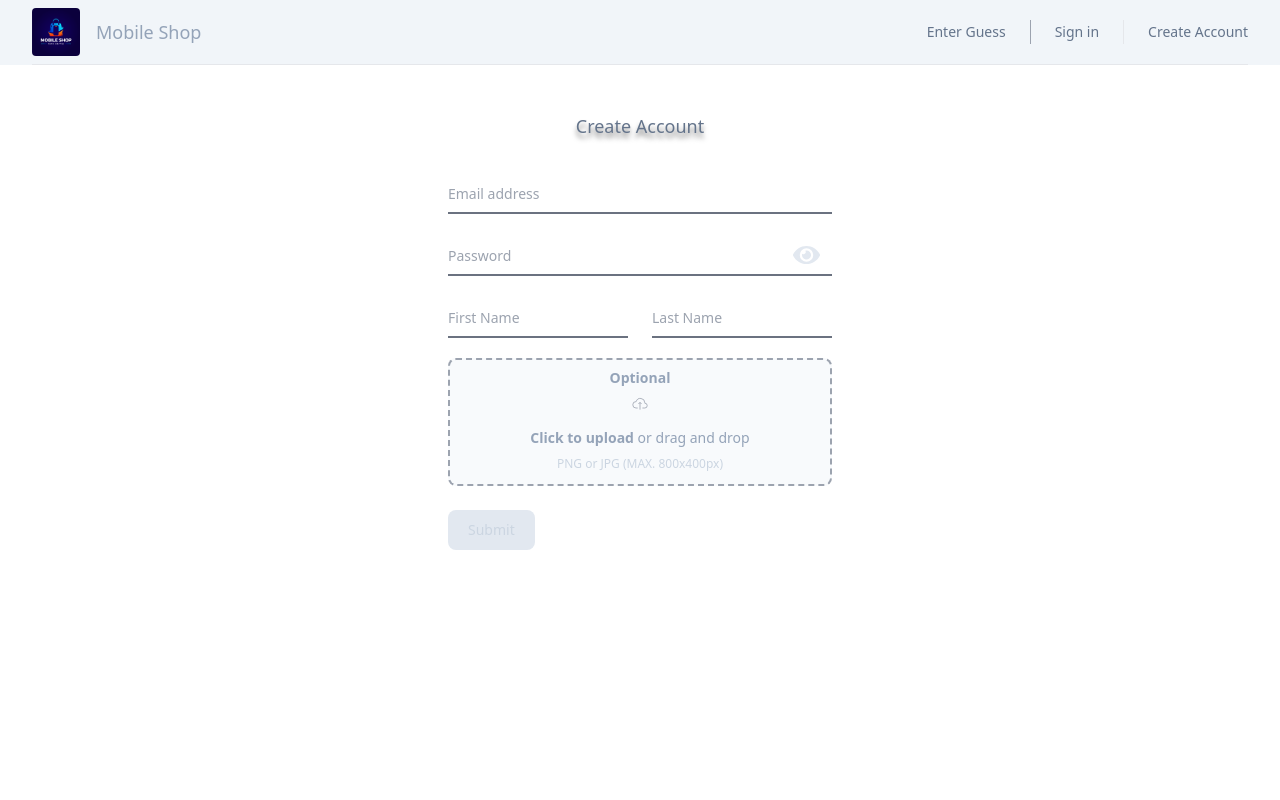
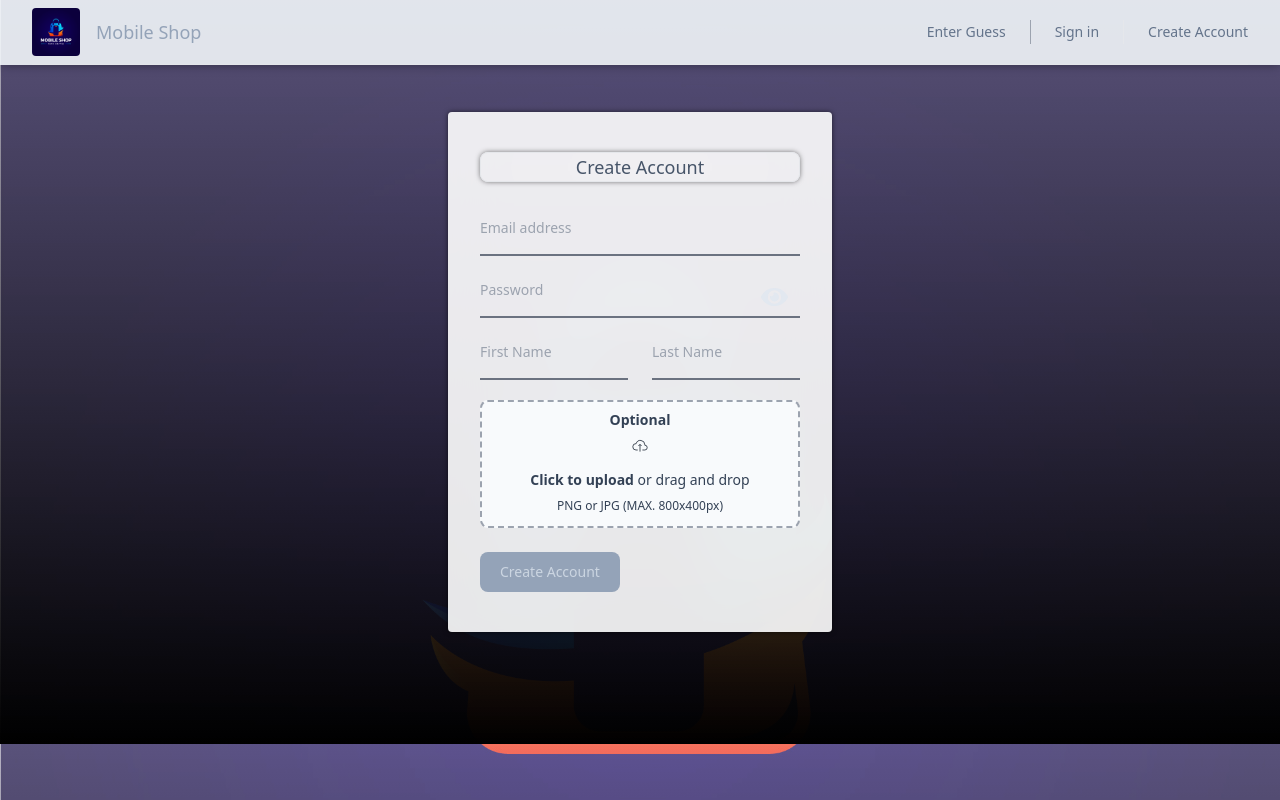
Before and after one commit to RaiderAlf/e-commerceFakeApi, a React (Vite) app: page /create in a window 1280 px wide. Built offline with nearby package versions, Linux system fonts and the light colour scheme; no server answers.

Commit message:
fixes styles

```diff
--- a/src/components/card.jsx
+++ b/src/components/card.jsx
@@ -157,7 +157,7 @@ const Card = (product) => {
                     </div>
                 </Dialog>
             </Transition>
-            <div key={product.id} className="group transition ease-in duration-150 cursor-pointer p-2 flex rounded border border-gray-100/50 flex-col justify-center items-center hover:underline [box-shadow:_0_0_10px_rgb(0_0_0_/_40%)] hover:shadow-[inset_0_0_10px_rgb(0_0_0_/_30%)]">
+            <div key={product.id} className="group bg-white transition ease-in duration-150 cursor-pointer p-2 flex rounded border border-gray-100/50 flex-col justify-center items-center [box-shadow:_0_0_10px_rgb(0_0_0_/_40%)] hover:shadow-[0_0_10px_rgb(0_0_0_/_90%)]">
                 <h3 className="mt-4 text-center text-sm font-medium text-gray-700">{product.title}</h3>
                 <div className="flex flex-col justify-center items-center aspect-h-1 h-56 aspect-w-1 w-full overflow-hidden rounded-lg xl:aspect-h-8 xl:aspect-w-7" onClick={openModal}>
                     <img
@@ -166,7 +166,7 @@ const Card = (product) => {
                         className="w-36 rounded-lg p-1"
                     />
                 </div>
-                <p className="mt-1 text-lg p-4 font-medium text-gray-900">$ {product.price}</p>
+                <p className="mt-1 text-lg p-4 font-medium text-gray-700">$ {product.price}</p>
                 {
                     user.firstname && (
                         <button onClick={() => handleCart(product)} className="px-6 py-2 transition ease-in duration-200 uppercase rounded-full hover:bg-gray-800 hover:text-white border border-gray-200 focus:outline-none">
--- a/src/components/createAccount.jsx
+++ b/src/components/createAccount.jsx
@@ -1,7 +1,8 @@
 //DEPENDENCIES
 import axios from "axios";
 //HOOKS
-import { useState } from "react";
+import { Dialog, Transition } from '@headlessui/react'
+import { Fragment, useState } from "react";
 import { useDispatch } from 'react-redux'
 import { useNavigate } from "react-router-dom";
 //ACTIONS
@@ -9,10 +10,26 @@ import { addUser, removeUser } from "../redux/actions";
 //COMPONENTS
 import NavBarLogin from "./navbarLogin"
 
+
+const axiosInstance = axios.create({
+    baseURL: import.meta.env.VITE_BASE_URL
+})
+
+
 const CreateAccount = () => {
 
     const navigate = useNavigate()
     const dispatch = useDispatch()
+
+    let [alertOpen, setAlertOpen] = useState(false)
+
+    function closeAlert() {
+        setAlertOpen(false)
+    }
+
+    function openAlert() {
+        setAlertOpen(true)
+    }
 
     const handleSubmit = (e) => {
 
@@ -22,8 +39,17 @@ const CreateAccount = () => {
 
         dispatch(removeUser())
 
-        axios.post('https://microservices-api.onrender.com/register', inputForm)
-            .then(data => dispatch(addUser(data.data)), navigate('/'))
+        axiosInstance.post('/register', inputForm)
+            .then(data => {
+                dispatch(addUser(data.data))
+                navigate('/')
+            })
+            .catch(error => {
+                setErrState({
+                    message: error.response.data.message
+                })
+                openAlert()
+            })
 
     };
 
@@ -36,6 +62,10 @@ const CreateAccount = () => {
         }
         setSeePass(false)
     }
+
+    const [errState, setErrState] = useState({
+        message: ""
+    })
 
     const [file, setFile] = useState();
 
@@ -56,7 +86,6 @@ const CreateAccount = () => {
     })
 
     const handlerForm = (e) => {
-        console.log(file)
         setInputForm({
             ...inputForm,
             [e.target.name]: e.target.value
@@ -65,15 +94,68 @@ const CreateAccount = () => {
 
     return (
         <>
+
+            <Transition appear show={alertOpen} as={Fragment}>
+                <Dialog as="div" className="fixed inset-0" onClose={closeAlert}>
+                    <Transition.Child
+                        as={Fragment}
+                        enter="ease-out duration-300"
+                        enterFrom="opacity-0"
+                        enterTo="opacity-100"
+                        leave="ease-in duration-200"
+                        leaveFrom="opacity-100"
+                        leaveTo="opacity-0"
+                    >
+                        <div className="fixed inset-0 bg-black/50" />
+                    </Transition.Child>
+
+                    <div className="fixed inset-0 ">
+                        <div className="flex min-h-full items-center justify-center p-4 text-center">
+                            <Transition.Child
+                                as={Fragment}
+                                enter="ease-out duration-300"
+                                enterFrom="opacity-0 scale-95"
+                                enterTo="opacity-100 scale-100"
+                                leave="ease-in duration-200"
+                                leaveFrom="opacity-100 scale-100"
+                                leaveTo="opacity-0 scale-95"
+                            >
+                                <Dialog.Panel onClick={closeAlert} className="w-fit flex flex-col items-center justify-center max-w-md text-blue-900 transform overflow-hidden rounded-2xl bg-slate-100 p-6 text-left align-middle shadow-xl transition-all" role="alert">
+                                    <button
+                                        type="button"
+                                        className="flex flex-col items-center justify-center gap-1 text-slate-800 hover:text-black-500"
+                                        onClick={closeAlert}
+                                    >
+                                        <span className="absolute -inset-0.5" />
+                                        <span className="sr-only">Close panel</span>
+                                        <svg className="flex-shrink-0 inline w-4 h-4" aria-hidden="true" xmlns="http://www.w3.org/2000/svg" fill="red" viewBox="0 0 20 20">
+                                            <path d="M10 .5a9.5 9.5 0 1 0 9.5 9.5A9.51 9.51 0 0 0 10 .5ZM9.5 4a1.5 1.5 0 1 1 0 3 1.5 1.5 0 0 1 0-3ZM12 15H8a1 1 0 0 1 0-2h1v-3H8a1 1 0 0 1 0-2h2a1 1 0 0 1 1 1v4h1a1 1 0 0 1 0 2Z" />
+                                        </svg>
+                                    </button>
+                                    <div className='flex items-center justify-center'>
+                                        <span className="sr-only text-red">Info</span>
+                                        <div className='flex flex-col items-center justify-center gap-1'>
+                                            <span className="font-medium text-red-700">Error</span>
+                                            <span className="font-bold text-red-900">{errState.message}</span>
+                                        </div>
+                                    </div>
+
+                                </Dialog.Panel>
+                            </Transition.Child>
+                        </div>
+                    </div>
+                </Dialog>
+            </Transition>
+
             <NavBarLogin />
 
-            <form className="max-w-sm mx-auto my-28">
-                <h1 className="text-slate-500 text-lg text-center font-medium my-8 [text-shadow:_0_5px_5px_rgb(0_0_0_/_50%)]">
+            <form className="max-w-sm mx-auto my-28 [box-shadow:_0_0_5px_rgb(0_0_0_/_60%)] backdrop-blur-xl bg-white/90 rounded px-8 py-2">
+                <h1 className="text-slate-600 text-lg border text-center font-medium my-8 backdrop-blur-3xl rounded-lg [box-shadow:_0_0_5px_rgb(0_0_0_/_50%)]">
                     Create Account
                 </h1>
                 <div className="relative z-0 w-full mb-5 group">
                     <input type="email" onChange={e => handlerForm(e)} value={inputForm.email} name="email" id="floating_email" className="block py-2.5 px-0 w-full text-sm text-gray-900 bg-transparent border-0 border-b-2 border-gray-500 appearance-none focus:outline-none focus:ring-0 focus:border-slate-600 peer" placeholder=" " required />
-                    <label htmlFor="email" className="peer-focus:font-medium absolute text-sm text-gray-400 duration-300 transform -translate-y-6 scale-75 top-3 -z-10 origin-[0] peer-focus:start-0 rtl:peer-focus:translate-x-1/4 rtl:peer-focus:left-auto peer-focus:text-slate-800 peer-placeholder-shown:scale-100 peer-placeholder-shown:translate-y-0 peer-focus:scale-75 peer-focus:-translate-y-6">Email address</label>
+                    <label htmlFor="email" className="peer-focus:font-medium absolute text-sm text-gray-400 duration-300 transform -translate-y-6 scale-75 top-1 -z-10 origin-[0] peer-focus:start-0 rtl:peer-focus:translate-x-1/4 rtl:peer-focus:left-auto peer-focus:text-slate-800 peer-placeholder-shown:scale-100 peer-placeholder-shown:translate-y-0 peer-focus:scale-75 peer-focus:-translate-y-6">Email address</label>
                 </div>
                 <div className="relative z-0 w-full mb-5 group">
                     <input type={seePass ? "text" : "password"} onChange={e => handlerForm(e)} value={inputForm.password} name="password" id="floating_password" className="block py-2.5 px-0 w-full text-sm text-gray-900 bg-transparent border-0 border-b-2 border-gray-500 appearance-none focus:outline-none focus:ring-0 focus:border-slate-600 peer" placeholder=" " required />
@@ -98,16 +180,16 @@ const CreateAccount = () => {
                         }
 
                     </div>
-                    <label htmlFor="password" className="peer-focus:font-medium absolute text-sm text-gray-400 duration-300 transform -translate-y-6 scale-75 top-3 -z-10 origin-[0] peer-focus:start-0 rtl:peer-focus:translate-x-1/4 peer-focus:text-slate-800 peer-placeholder-shown:scale-100 peer-placeholder-shown:translate-y-0 peer-focus:scale-75 peer-focus:-translate-y-6">Password</label>
+                    <label htmlFor="password" className="peer-focus:font-medium absolute text-sm text-gray-400 duration-300 transform -translate-y-6 scale-75 top-1 -z-10 origin-[0] peer-focus:start-0 rtl:peer-focus:translate-x-1/4 peer-focus:text-slate-800 peer-placeholder-shown:scale-100 peer-placeholder-shown:translate-y-0 peer-focus:scale-75 peer-focus:-translate-y-6">Password</label>
                 </div>
                 <div className="grid md:grid-cols-2 md:gap-6">
                     <div className="relative z-0 w-full mb-5 group">
                         <input type="text" onChange={e => handlerForm(e)} value={inputForm.firstname} name="firstname" id="floating_first_name" className="block py-2.5 px-0 w-full text-sm text-gray-900 bg-transparent border-0 border-b-2 border-gray-500 appearance-none focus:outline-none focus:ring-0 focus:border-slate-600 peer" placeholder=" " required />
-                        <label htmlFor="firstname" className="peer-focus:font-medium absolute text-sm text-gray-400 duration-300 transform -translate-y-6 scale-75 top-3 -z-10 origin-[0] peer-focus:start-0 rtl:peer-focus:translate-x-1/4 peer-focus:text-slate-800 peer-placeholder-shown:scale-100 peer-placeholder-shown:translate-y-0 peer-focus:scale-75 peer-focus:-translate-y-6">First Name</label>
+                        <label htmlFor="firstname" className="peer-focus:font-medium absolute text-sm text-gray-400 duration-300 transform -translate-y-6 scale-75 top-1 -z-10 origin-[0] peer-focus:start-0 rtl:peer-focus:translate-x-1/4 peer-focus:text-slate-800 peer-placeholder-shown:scale-100 peer-placeholder-shown:translate-y-0 peer-focus:scale-75 peer-focus:-translate-y-6">First Name</label>
                     </div>
                     <div className="relative z-0 w-full mb-5 group">
                         <input type="text" onChange={e => handlerForm(e)} value={inputForm.lastname} name="lastname" id="floating_last_name" className="block py-2.5 px-0 w-full text-sm text-gray-900 bg-transparent border-0 border-b-2 border-gray-500 appearance-none focus:outline-none focus:ring-0 focus:border-slate-600 peer" placeholder=" " required />
-                        <label htmlFor="lastname" className="peer-focus:font-medium absolute text-sm text-gray-400 duration-300 transform -translate-y-6 scale-75 top-3 -z-10 origin-[0] peer-focus:start-0 rtl:peer-focus:translate-x-1/4 peer-focus:text-slate-800 peer-placeholder-shown:scale-100 peer-placeholder-shown:translate-y-0 peer-focus:scale-75 peer-focus:-translate-y-6">Last Name</label>
+                        <label htmlFor="lastname" className="peer-focus:font-medium absolute text-sm text-gray-400 duration-300 transform -translate-y-6 scale-75 top-1 -z-10 origin-[0] peer-focus:start-0 rtl:peer-focus:translate-x-1/4 peer-focus:text-slate-800 peer-placeholder-shown:scale-100 peer-placeholder-shown:translate-y-0 peer-focus:scale-75 peer-focus:-translate-y-6">Last Name</label>
                     </div>
                 </div>
 
@@ -118,14 +200,14 @@ const CreateAccount = () => {
                             <button onClick={delFile} type="button" className="relative -m-2 inline-flex items-center justify-center rounded-md p-2 text-slate-500">X</button>
                             <img className="object-scale-down flex flex-col items-center justify-center w-24 h-32 rounded-lg shadow-slate-700" src={file} alt="avatar" />
                         </div>) :
-                        (<label htmlFor="dropzone-file" className="flex flex-col items-center justify-center w-full h-32 border-2 border-gray-400 border-dashed rounded-lg cursor-pointer bg-slate-50">
+                        (<label htmlFor="dropzone-file" className="flex flex-col items-center justify-center w-full h-32 border-2 border-gray-400 bg-slate-400 border-dashed rounded-lg cursor-pointer bg-slate-50">
                             <div className="flex flex-col items-center justify-center pt-5 pb-6">
-                                <p className="mb-2 text-sm text-slate-400"><span className="font-semibold">Optional</span></p>
-                                <svg className="w-4 h-4 mb-4 text-gray-400" aria-hidden="true" xmlns="http://www.w3.org/2000/svg" fill="none" viewBox="0 0 20 16">
+                                <p className="mb-2 text-sm text-slate-700"><span className="font-semibold">Optional</span></p>
+                                <svg className="w-4 h-4 mb-4 text-gray-800" aria-hidden="true" xmlns="http://www.w3.org/2000/svg" fill="none" viewBox="0 0 20 16">
                                     <path stroke="currentColor" d="M13 13h3a3 3 0 0 0 0-6h-.025A5.56 5.56 0 0 0 16 6.5 5.5 5.5 0 0 0 5.207 5.021C5.137 5.017 5.071 5 5 5a4 4 0 0 0 0 8h2.167M10 15V6m0 0L8 8m2-2 2 2" />
                                 </svg>
-                                <p className="mb-2 text-sm text-slate-400"><span className="font-semibold">Click to upload</span> or drag and drop</p>
-                                <p className="text-xs text-slate-300">PNG or JPG (MAX. 800x400px)</p>
+                                <p className="mb-2 text-sm text-slate-700"><span className="font-semibold">Click to upload</span> or drag and drop</p>
+                                <p className="text-xs text-slate-700">PNG or JPG (MAX. 800x400px)</p>
                             </div>
                             <input id="dropzone-file" onChange={handleChange} value={inputForm.avatar} type="file" className="hidden" />
                         </label>)}
@@ -133,7 +215,10 @@ const CreateAccount = () => {
                 <br />
 
                 {
-                    inputForm.email !== "" && inputForm.password !== "" && inputForm.repeatPassword !== "" && inputForm.firstname !== "" && inputForm.lastname !== "" && inputForm.avatar !== "" ? (<button type="submit" onClick={e => handleSubmit(e)} className="text-white bg-slate-600 hover:bg-blue-800 focus:ring-4 focus:outline-none focus:ring-blue-300 font-medium rounded-lg text-sm w-full sm:w-auto px-5 py-2.5 text-center">Submit</button>) : (<button disabled type="submit" className="disabled text-slate-300 bg-slate-200 focus:ring-4 focus:outline-none focus:ring-blue-300 font-medium rounded-lg text-sm w-full sm:w-auto px-5 py-2.5 text-center">Submit</button>)
+                    inputForm.email !== "" && inputForm.password !== "" && inputForm.repeatPassword !== "" && inputForm.firstname !== "" && inputForm.lastname !== "" && inputForm.avatar !== "" ?
+                        (<button type="submit" onClick={e => handleSubmit(e)} className="text-white bg-slate-700 hover:[box-shadow:inset_0_0_5px_rgb(255_255_255_/_50%)] focus:ring-4 focus:outline-none focus:ring-blue-300 font-medium rounded-lg text-sm w-full sm:w-auto px-5 py-2.5 mb-8 text-center">Create Account</button>)
+                        :
+                        (<button disabled type="submit" className="disabled text-slate-300 bg-slate-400 focus:ring-4 focus:outline-none focus:ring-blue-300 font-medium rounded-lg text-sm w-full sm:w-auto px-5 py-2.5 mb-8 text-center">Create Account</button>)
                 }
 
             </form>
--- a/src/components/home.jsx
+++ b/src/components/home.jsx
@@ -26,7 +26,7 @@ const Home = () => {
     return (
         <>
             <NavBar />
-            <div className="bg-white">
+            <div className="bg-white/10">
                 <div className="mx-auto max-w-2xl px-4 py-16 sm:px-6 sm:py-24 lg:max-w-7xl lg:px-8">
                     <h2 className="sr-only">Products</h2>
 
--- a/src/components/navbar.jsx
+++ b/src/components/navbar.jsx
@@ -175,7 +175,7 @@ const NavBar = () => {
                 </Dialog>
             </Transition.Root>
 
-            <header className="fixed top-0 w-full bg-slate-100">
+            <header className="fixed top-0 w-full bg-slate-100 [box-shadow:_0_0_10px_rgb(0_0_0_/_40%)]">
 
                 <nav aria-label="Top" className="mx-auto max-w-7xl px-4 sm:px-6 lg:px-8">
                     <div className="border-b border-gray-200">
--- a/src/components/navbarLogin.jsx
+++ b/src/components/navbarLogin.jsx
@@ -80,7 +80,7 @@ const NavBarLogin = () => {
                 </Dialog>
             </Transition.Root>
 
-            <header className="fixed top-0 w-full bg-slate-100">
+            <header className="fixed top-0 w-full bg-slate-100/90 [box-shadow:_0_0_10px_rgb(0_0_0_/_40%)]">
 
                 <nav aria-label="Top" className="mx-auto max-w-7xl px-4 sm:px-6 lg:px-8">
                     <div className="border-b border-gray-200">
--- a/src/components/signin.jsx
+++ b/src/components/signin.jsx
@@ -127,17 +127,17 @@ const Signin = () => {
             </Transition>
 
             <NavBarLogin />
-            <form className="max-w-sm mx-auto my-40">
-                <h1 className="text-slate-500 text-center text-lg font-medium my-8 [text-shadow:_0_5px_5px_rgb(0_0_0_/_50%)]">
+            <form className="max-w-sm mx-auto my-44 [box-shadow:_0_0_5px_rgb(0_0_0_/_60%)] backdrop-blur-xl bg-white/90 rounded px-8 py-2">
+                <h1 className="text-slate-700 text-lg border text-center font-medium my-8 backdrop-blur-3xl rounded-lg [box-shadow:_0_0_5px_rgb(0_0_0_/_50%)]">
                     Sign In
                 </h1>
-                <div className="relative z-0 w-full mb-5 group">
+                <div className="relative z-0 w-full mb-8 group">
                     <input type="email" onChange={e => handlerForm(e)} value={inputForm.email} name="email" id="floating_email" className="block py-2.5 px-0 w-full text-sm text-gray-900 bg-transparent border-0 border-b-2 border-gray-500 appearance-none focus:outline-none focus:ring-0 focus:border-slate-600 peer" placeholder=" " required />
-                    <label htmlFor="email" className="peer-focus:font-medium absolute text-sm text-gray-400 duration-300 transform -translate-y-6 scale-75 top-3 -z-10 origin-[0] peer-focus:start-0 rtl:peer-focus:translate-x-1/4 rtl:peer-focus:left-auto peer-focus:text-slate-800 peer-placeholder-shown:scale-100 peer-placeholder-shown:translate-y-0 peer-focus:scale-75 peer-focus:-translate-y-6">Email address</label>
+                    <label htmlFor="email" className="peer-focus:font-medium absolute text-sm text-gray-400 duration-300 transform -translate-y-6 scale-75 top-1 -z-10 origin-[0] peer-focus:start-0 rtl:peer-focus:translate-x-1/4 rtl:peer-focus:left-auto peer-focus:text-slate-800 peer-placeholder-shown:scale-100 peer-placeholder-shown:translate-y-0 peer-focus:scale-75 peer-focus:-translate-y-6">Email address</label>
                 </div>
-                <div className="relative z-0 w-full mb-5 group">
+                <div className="relative z-0 w-full mb-8 group">
                     <input type="password" onChange={e => handlerForm(e)} value={inputForm.pass} name="pass" id="floating_password" className="block py-2.5 px-0 w-full text-sm text-gray-900 bg-transparent border-0 border-b-2 border-gray-500 appearance-none focus:outline-none focus:ring-0 focus:border-slate-600 peer" placeholder=" " required />
-                    <label htmlFor="pass" className="peer-focus:font-medium absolute text-sm text-gray-400 duration-300 transform -translate-y-6 scale-75 top-3 -z-10 origin-[0] peer-focus:start-0 rtl:peer-focus:translate-x-1/4 peer-focus:text-slate-800 peer-placeholder-shown:scale-100 peer-placeholder-shown:translate-y-0 peer-focus:scale-75 peer-focus:-translate-y-6">Password</label>
+                    <label htmlFor="pass" className="peer-focus:font-medium absolute text-sm text-gray-400 duration-300 transform -translate-y-8 scale-75 top-3 -z-10 origin-[0] peer-focus:start-0 rtl:peer-focus:translate-x-1/4 peer-focus:text-slate-800 peer-placeholder-shown:scale-100 peer-placeholder-shown:translate-y-0 peer-focus:scale-75 peer-focus:-translate-y-6">Password</label>
                 </div>
                 {/* <div className="flex items-start mb-5 my-4">
                     <div className="flex items-center h-5">
@@ -147,9 +147,9 @@ const Signin = () => {
                 </div> */}
                 {
                     inputForm.email !== "" && inputForm.password !== "" ? (
-                        <button onClick={handleSubmit} type="submit" className="my-4 text-white bg-slate-600 hover:bg-blue-800 focus:ring-4 focus:outline-none focus:ring-blue-300 font-medium rounded-lg text-sm w-full sm:w-auto px-5 py-2.5 text-center">Submit</button>
+                        <button onClick={handleSubmit} type="submit" className="text-white bg-slate-700 hover:[box-shadow:inset_0_0_5px_rgb(255_255_255_/_50%)] focus:ring-4 focus:outline-none focus:ring-blue-300 font-medium rounded-lg text-sm w-full sm:w-auto px-5 py-2.5 my-4 text-center">Submit</button>
                     ) : (
-                        <button type="submit" disabled className="my-4 disabled text-slate-300 bg-slate-200 focus:ring-4 focus:outline-none focus:ring-blue-300 font-medium rounded-lg text-sm w-full sm:w-auto px-5 py-2.5 text-center">Submit</button>
+                        <button type="submit" disabled className="disabled text-slate-300 bg-slate-400 focus:ring-4 focus:outline-none focus:ring-blue-300 font-medium rounded-lg text-sm w-full sm:w-auto px-5 py-2.5 my-4 text-center">Submit</button>
                     )
                 }
 
--- a/src/index.css
+++ b/src/index.css
@@ -1,3 +1,9 @@
 @tailwind base;
 @tailwind components;
 @tailwind utilities;
+
+body {
+    background-image: linear-gradient(to bottom, #ffffff52, #000000), url("./assets/LOGO.jpg");
+    background-size: cover;
+    height: 100%;
+}
```
